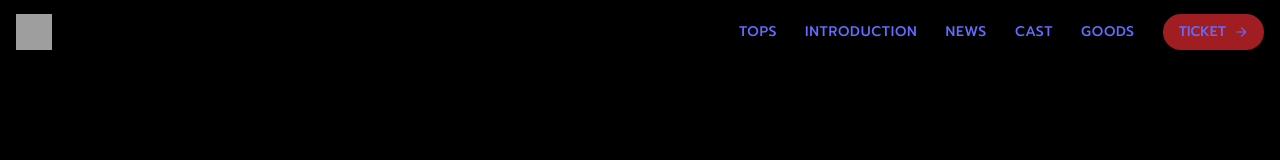
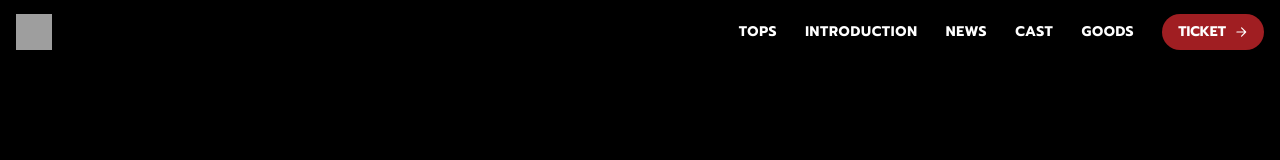
Before and after one commit to sakuya10969/reiwaroman, a React (Vite) app: page / in a window 1280 px wide. Shown: the top 160 px of the page. Built offline with nearby package versions, Linux system fonts and the light colour scheme; grey boxes are pictures that could not be loaded.

Commit message:
fix: a css

```diff
--- a/src/index.css
+++ b/src/index.css
@@ -25,13 +25,13 @@ html, body, #root {
 }
 
 a {
-  font-weight: 500;
-  color: #646cff;
+  /* font-weight: 500; */
+  /* color: #646cff; */
   text-decoration: inherit;
 }
-a:hover {
+/* a:hover {
   color: #535bf2;
-}
+} */
 
 body {
   margin: 0;
```
